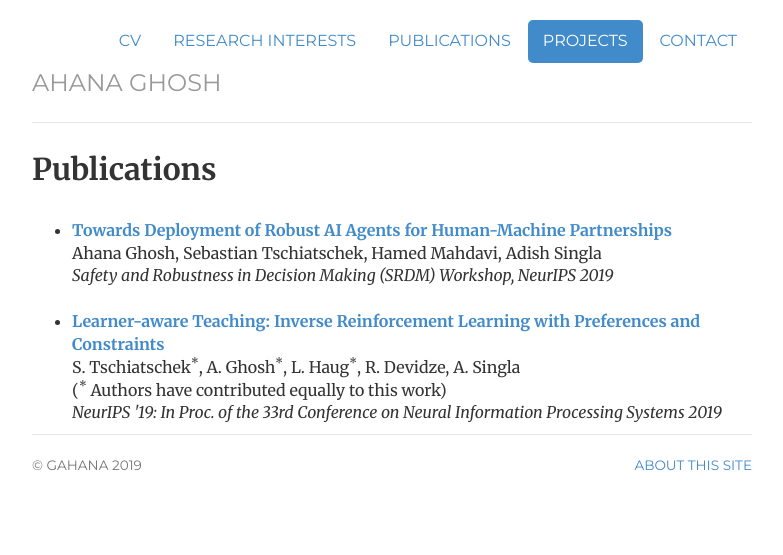
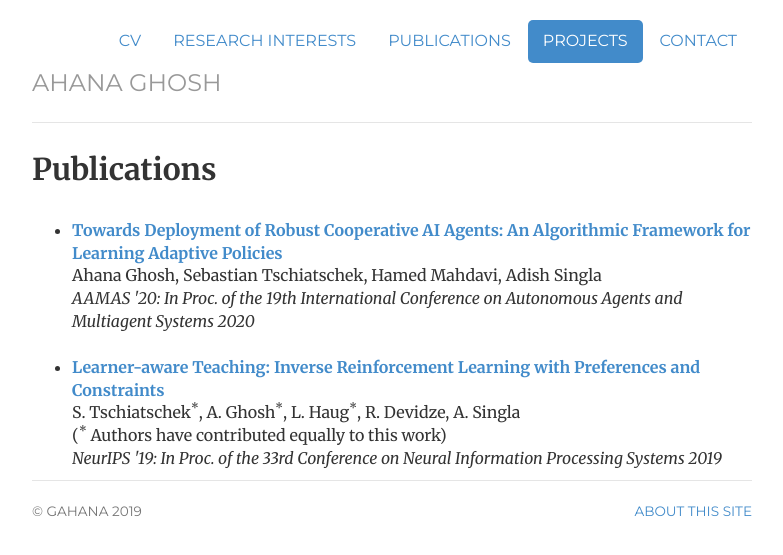
Before and after one commit to ahana204/ahana204.github.io, a Jekyll site: the page built from publications/index.html, in a window 1280 px wide. Shown: the top 555 px of the page, without its empty margins (248-1031 px from the left). Built offline with Jekyll 4.4.1, drawn with Linux system fonts in a browser that asks for light colours.

Commit message:
Update index.html

```diff
--- a/publications/index.html
+++ b/publications/index.html
@@ -14,11 +14,11 @@ description: List of projects with their description.
 				<ul>
 				<br>
 				<li>
-            			<a href="https://arxiv.org/abs/1910.02330"><b>Towards Deployment of Robust AI Agents for Human-Machine Partnerships</b></a>
+            			<a href="https://arxiv.org/abs/1910.02330"><b>Towards Deployment of Robust Cooperative AI Agents: An Algorithmic Framework for Learning Adaptive Policies</b></a>
             			<br>
             			Ahana Ghosh, Sebastian Tschiatschek, Hamed Mahdavi, Adish Singla
             			<br>
-            			<i>Safety and Robustness in Decision Making (SRDM) Workshop, NeurIPS 2019</i>
+            			<i>AAMAS '20: In Proc. of the 19th International Conference on Autonomous Agents and Multiagent Systems 2020</i>
         			</li>
 				<br>
 				<li>
```
